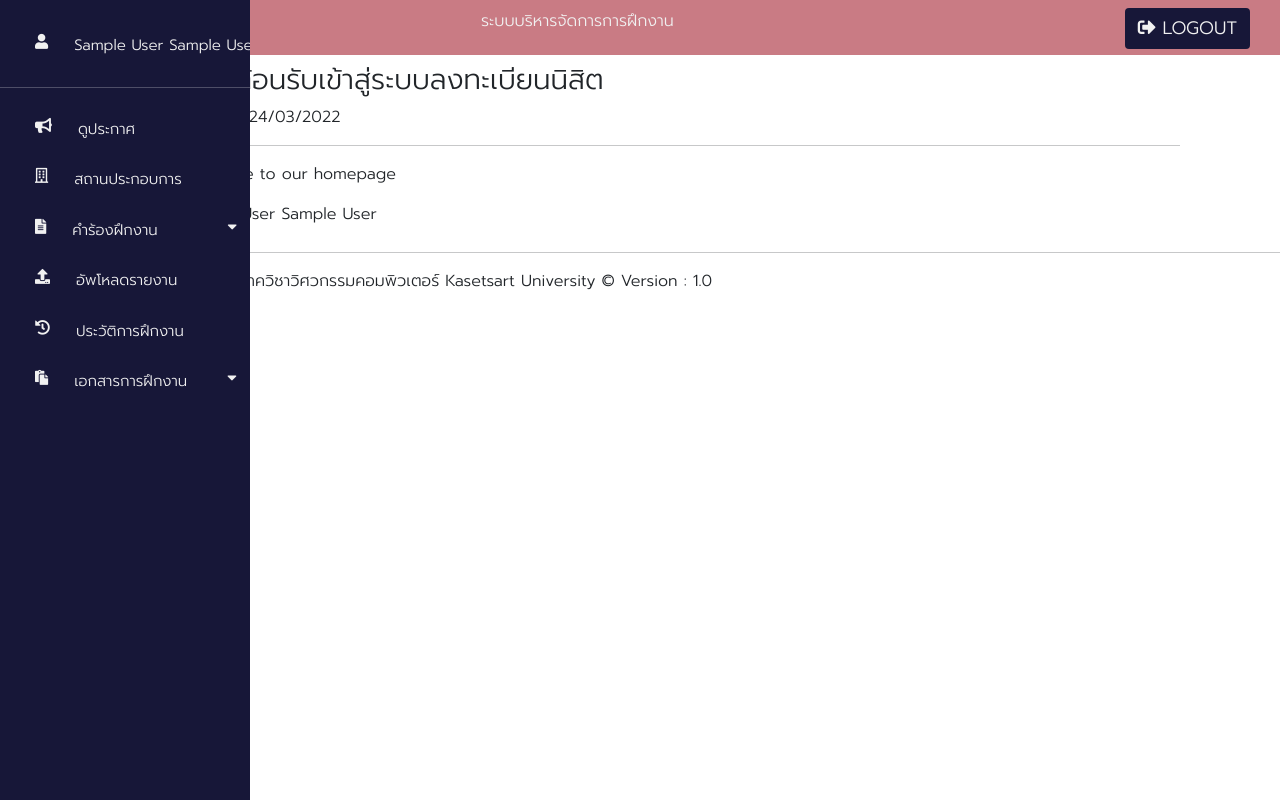
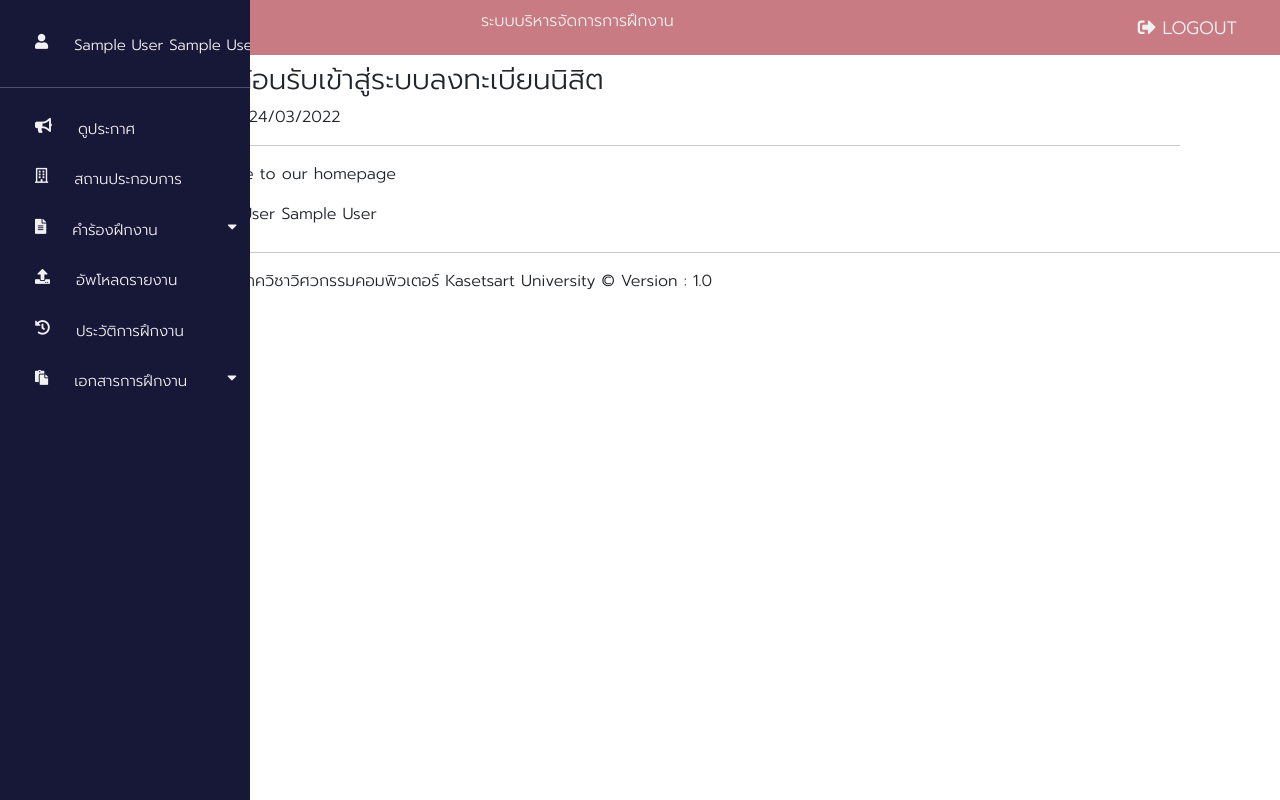
Before and after one commit to Fourth1755/Project-SE-2022, a PHP site: page /Project-SE-2022/?controller=pages&action=home in a window 1280 px wide. Run offline with PHP 8.4, Linux system fonts and the light colour scheme; the visitor is signed in with stand-in values (Sample User, id 1).

Commit message:
Update menuTop.php

```diff
--- a/menuTop.php
+++ b/menuTop.php
@@ -72,7 +72,7 @@ body{
     text-decoration: none;
     color: #f1f1f1;
     font-size: 18px;
-    background-color: #171738;
+
 }
 .navbar a:hover{
     background-color: #000000;
```
